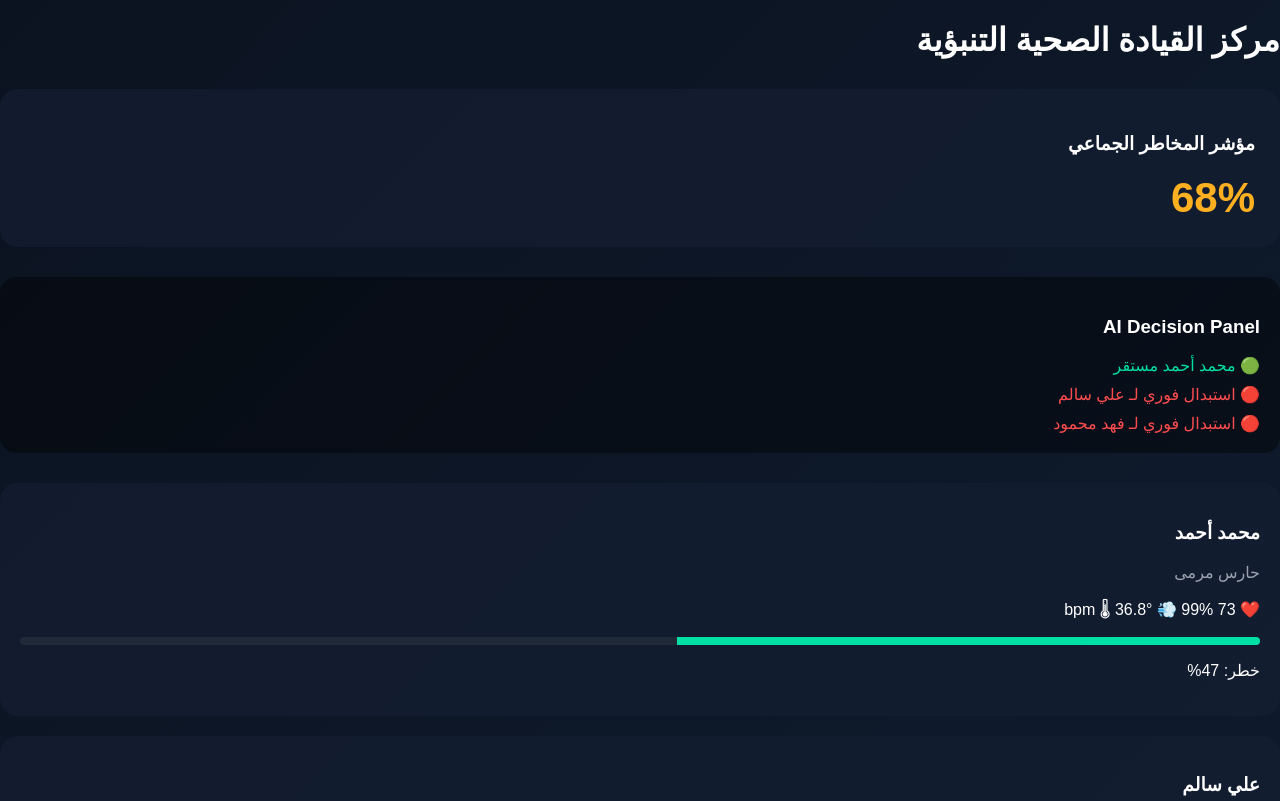
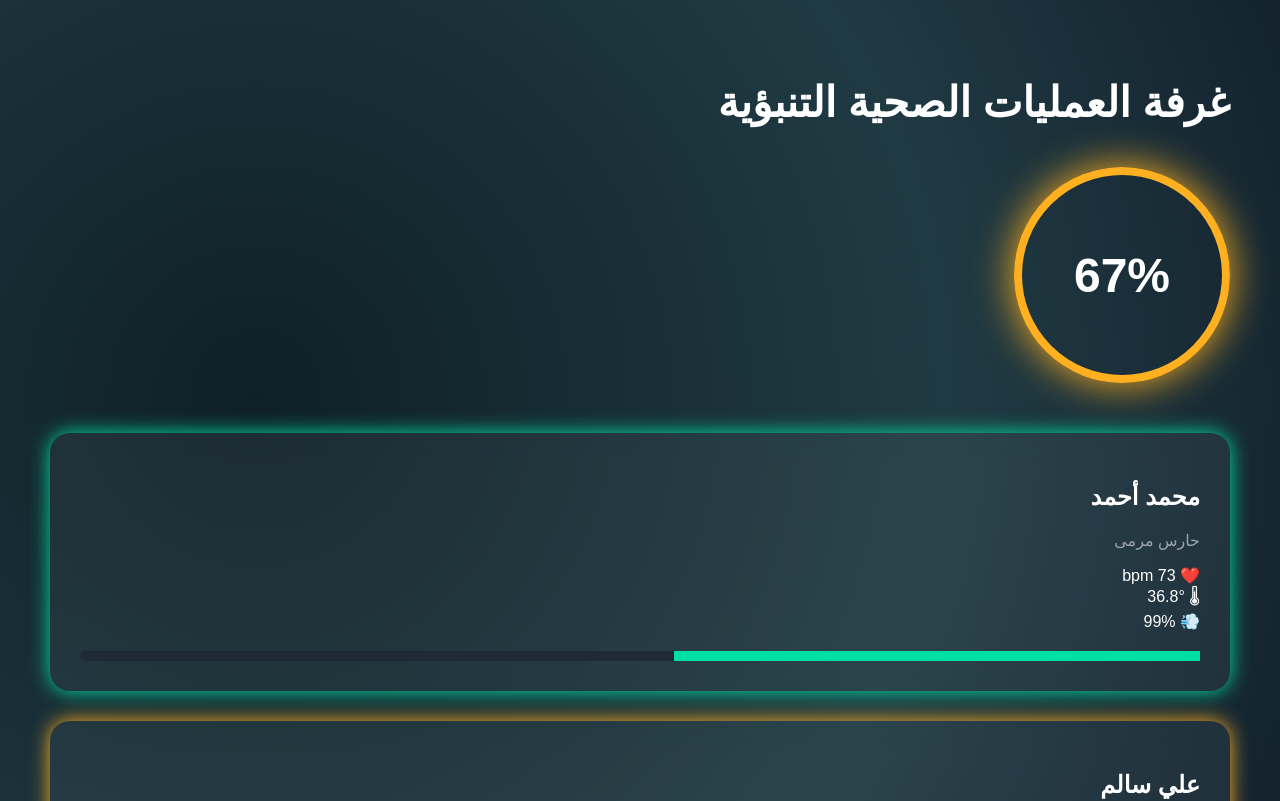
Before and after one commit to jkg9rmd8td-blip/smart-pro, a React (Vite) app: page /#/ in a window 1280 px wide. Shown: the top 801 px of the page. Built offline with nearby package versions, Linux system fonts and the light colour scheme.

Commit message:
Update Dashboard.jsx

```diff
--- a/src/pages/Dashboard.jsx
+++ b/src/pages/Dashboard.jsx
@@ -1,149 +1,130 @@
 import { useState, useEffect } from "react";
 import { useNavigate } from "react-router-dom";
 
-const initialPlayers = [
-  { id: 1, name: "محمد أحمد", position: "حارس مرمى", heartRate: 78, temp: 36.8, oxygen: 98 },
-  { id: 2, name: "علي سالم", position: "مدافع", heartRate: 88, temp: 37.2, oxygen: 96 },
-  { id: 3, name: "فهد محمود", position: "مهاجم", heartRate: 95, temp: 37.5, oxygen: 94 },
+const basePlayers = [
+  { id: 1, name: "محمد أحمد", position: "حارس مرمى", hr: 78, temp: 36.8, o2: 98 },
+  { id: 2, name: "علي سالم", position: "مدافع", hr: 88, temp: 37.2, o2: 96 },
+  { id: 3, name: "فهد محمود", position: "مهاجم", hr: 95, temp: 37.5, o2: 94 },
 ];
 
-const calculateRisk = (p) => {
-  return Math.min(
-    100,
-    Math.round(
-      (p.heartRate * 0.4) +
-      ((p.temp - 36) * 20) +
-      ((100 - p.oxygen) * 2)
-    )
-  );
-};
+const calcRisk = (p) =>
+  Math.min(100, Math.round(p.hr * 0.4 + (p.temp - 36) * 20 + (100 - p.o2) * 2));
 
 export default function Dashboard() {
   const navigate = useNavigate();
-
   const [players, setPlayers] = useState(
-    initialPlayers.map(p => ({ ...p, risk: calculateRisk(p) }))
+    basePlayers.map((p) => ({ ...p, risk: calcRisk(p) }))
   );
 
   useEffect(() => {
     const interval = setInterval(() => {
-      setPlayers(prev =>
-        prev.map(p => {
-          const newHR = p.heartRate + (Math.random() * 6 - 3);
-          const newTemp = p.temp + (Math.random() * 0.2 - 0.1);
-          const newO2 = p.oxygen + (Math.random() * 2 - 1);
-
+      setPlayers((prev) =>
+        prev.map((p) => {
           const updated = {
             ...p,
-            heartRate: Math.round(newHR),
-            temp: parseFloat(newTemp.toFixed(1)),
-            oxygen: Math.round(newO2)
+            hr: p.hr + (Math.random() * 6 - 3),
+            temp: p.temp + (Math.random() * 0.2 - 0.1),
+            o2: p.o2 + (Math.random() * 2 - 1),
           };
-
-          return { ...updated, risk: calculateRisk(updated) };
+          return { ...updated, risk: calcRisk(updated) };
         })
       );
     }, 2000);
-
     return () => clearInterval(interval);
   }, []);
 
   const avgRisk =
     players.reduce((sum, p) => sum + p.risk, 0) / players.length;
 
-  const getColor = (risk) => {
-    if (risk > 75) return "#ff4d4f";
-    if (risk > 50) return "#ffb020";
-    return "#00e0a4";
-  };
+  const riskColor =
+    avgRisk > 75 ? "#ff4d4f" : avgRisk > 50 ? "#ffb020" : "#00e0a4";
 
   return (
-    <div>
+    <div
+      style={{
+        minHeight: "100vh",
+        background:
+          "radial-gradient(circle at 20% 30%, #0f2027, #203a43, #0b1320)",
+        color: "white",
+        padding: 50,
+      }}
+    >
+      <h1 style={{ fontSize: 42, marginBottom: 40 }}>
+        غرفة العمليات الصحية التنبؤية
+      </h1>
 
-      <h1>مركز القيادة الصحية التنبؤية</h1>
-
-      {/* مؤشر جماعي */}
-      <div style={{
-        marginTop: 30,
-        background: "rgba(20,30,50,0.7)",
-        padding: 25,
-        borderRadius: 18
-      }}>
-        <h3>مؤشر المخاطر الجماعي</h3>
-        <div style={{
-          fontSize: 42,
+      {/* مؤشر دائري احترافي */}
+      <div
+        style={{
+          width: 200,
+          height: 200,
+          borderRadius: "50%",
+          border: `8px solid ${riskColor}`,
+          display: "flex",
+          alignItems: "center",
+          justifyContent: "center",
+          fontSize: 48,
           fontWeight: "bold",
-          color: getColor(avgRisk)
-        }}>
-          {Math.round(avgRisk)}%
-        </div>
-      </div>
-
-      {/* AI Panel */}
-      <div style={{
-        marginTop: 30,
-        padding: 20,
-        background: "rgba(0,0,0,0.4)",
-        borderRadius: 16
-      }}>
-        <h3>AI Decision Panel</h3>
-
-        {players.map(p => (
-          <div key={p.id} style={{ marginTop: 10 }}>
-            {p.risk > 75 && (
-              <div style={{ color: "#ff4d4f" }}>
-                🔴 استبدال فوري لـ {p.name}
-              </div>
-            )}
-            {p.risk > 50 && p.risk <= 75 && (
-              <div style={{ color: "#ffb020" }}>
-                🟠 تقليل الحمل على {p.name}
-              </div>
-            )}
-            {p.risk <= 50 && (
-              <div style={{ color: "#00e0a4" }}>
-                🟢 {p.name} مستقر
-              </div>
-            )}
-          </div>
-        ))}
+          marginBottom: 50,
+          boxShadow: `0 0 40px ${riskColor}`,
+          transition: "0.4s",
+        }}
+      >
+        {Math.round(avgRisk)}%
       </div>
 
       {/* كروت اللاعبين */}
-      <div style={{ display: "grid", gap: 20, marginTop: 30 }}>
-        {players.map(player => (
+      <div style={{ display: "grid", gap: 30 }}>
+        {players.map((p) => (
           <div
-            key={player.id}
-            onClick={() => navigate(`/player/${player.id}`)}
+            key={p.id}
+            onClick={() => navigate(`/player/${p.id}`)}
             style={{
               cursor: "pointer",
-              background: "rgba(20,30,50,0.7)",
-              padding: 20,
-              borderRadius: 18
+              padding: 30,
+              borderRadius: 20,
+              background: "rgba(255,255,255,0.05)",
+              backdropFilter: "blur(12px)",
+              boxShadow: `0 0 20px ${
+                p.risk > 75
+                  ? "#ff4d4f"
+                  : p.risk > 50
+                  ? "#ffb020"
+                  : "#00e0a4"
+              }`,
+              transition: "0.3s",
             }}
           >
-            <h3>{player.name}</h3>
-            <p style={{ color: "#9ca3af" }}>{player.position}</p>
+            <h2>{p.name}</h2>
+            <p style={{ color: "#9ca3af" }}>{p.position}</p>
 
-            ❤️ {player.heartRate} bpm
-            🌡 {player.temp}°
-            💨 {player.oxygen}%
-
-            <div style={{
-              marginTop: 12,
-              height: 8,
-              background: "#1f2937",
-              borderRadius: 10,
-              overflow: "hidden"
-            }}>
-              <div style={{
-                width: `${player.risk}%`,
-                height: "100%",
-                background: getColor(player.risk)
-              }} />
+            <div style={{ marginTop: 10 }}>
+              ❤️ {Math.round(p.hr)} bpm <br />
+              🌡 {p.temp.toFixed(1)}° <br />
+              💨 {Math.round(p.o2)}%
             </div>
 
-            <p>خطر: {player.risk}%</p>
+            <div
+              style={{
+                marginTop: 20,
+                height: 10,
+                background: "#1f2937",
+                borderRadius: 10,
+              }}
+            >
+              <div
+                style={{
+                  width: `${p.risk}%`,
+                  height: "100%",
+                  background:
+                    p.risk > 75
+                      ? "#ff4d4f"
+                      : p.risk > 50
+                      ? "#ffb020"
+                      : "#00e0a4",
+                }}
+              />
+            </div>
           </div>
         ))}
       </div>
```
